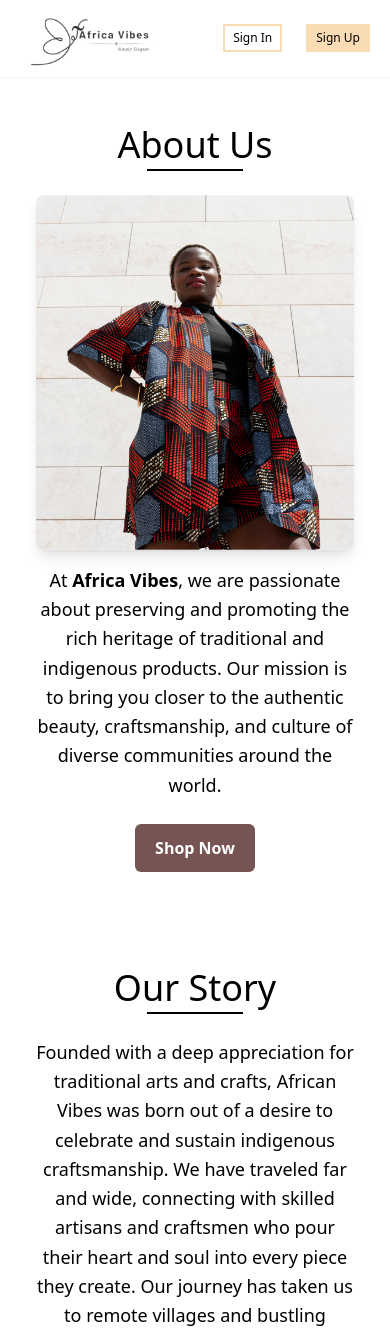
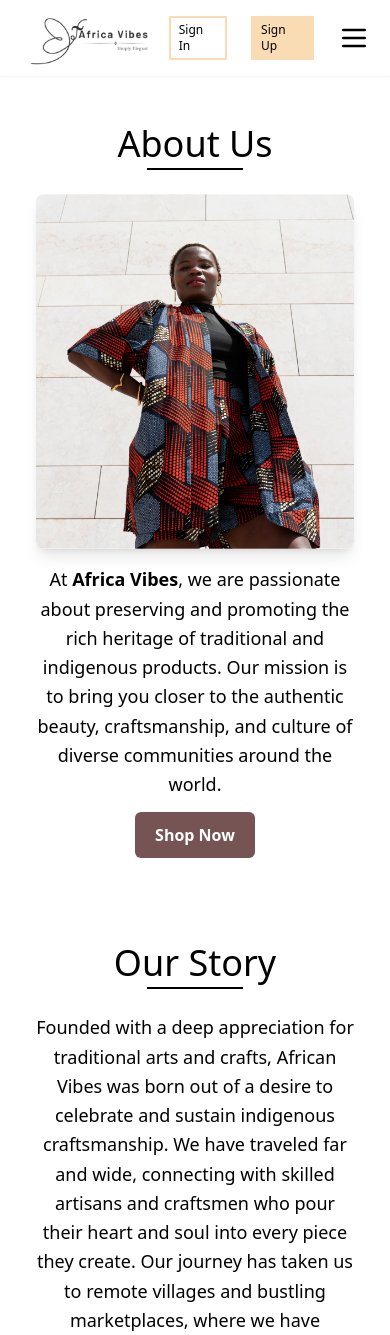
Before and after one commit to iamzaidmohammed/africanvibes, a React (Vite) app: page /about in a window 390 px wide. Shown: the top 1335 px of the page. Built offline with nearby package versions, Linux system fonts and the light colour scheme.

Commit message:
Added links to products page

```diff
--- a/src/components/Navbar.jsx
+++ b/src/components/Navbar.jsx
@@ -79,6 +79,14 @@
               >
                 Sign Up
               </NavLink>
+
+              <div className="md:hidden flex items-center">
+                <Menu
+                  size={32}
+                  className="cursor-pointer"
+                  onClick={() => setToggleMenu(!toggleMenu)}
+                />
+              </div>
             </div>
           ) : (
             <div className="flex items-center gap-4">
@@ -104,7 +112,7 @@
       <div
         ref={menuRef}
         className={`fixed right-3 z-40 w-80 bg-gray-100 overflow-hidden flex flex-col lg:hidden gap-12  origin-top duration-700  ${
-          !toggleMenu ? "h-0" : "h-56"
+          !toggleMenu ? "h-0" : "h-44"
         }`}
       >
         <div className="px-5 pt-1">
@@ -112,7 +120,10 @@
             <NavLink to="/" className="w-full py-2 px-4 hover:bg-secondary">
               Home
             </NavLink>
-            <NavLink to="/shop" className="w-full py-2 px-4 hover:bg-secondary">
+            <NavLink
+              to="/shop/products"
+              className="w-full py-2 px-4 hover:bg-secondary"
+            >
               Shop
             </NavLink>
             <NavLink to="/blog" className="w-full py-2 px-4 hover:bg-secondary">
@@ -124,12 +135,6 @@
             >
               Contact Us
             </NavLink>
-            <NavLink
-              to="#"
-              className="w-full py-2 px-4 bg-secondary text-center"
-            >
-              Shop Now
-            </NavLink>
           </div>
         </div>
       </div>
--- a/src/pages/About.jsx
+++ b/src/pages/About.jsx
@@ -8,6 +8,7 @@
 import { GiReturnArrow } from "react-icons/gi";
 import { VscPackage } from "react-icons/vsc";
 import Footer from "../components/Footer.jsx";
+import { Link } from "react-router-dom";
 
 const About = () => {
   return (
@@ -27,16 +28,19 @@
               />
             </div>
             <div className="md:w-1/2 md:pl-10 text-center md:text-left">
-              <p className="mt-4 text-lg leading-relaxed">
+              <p className="mt-4 text-lg leading-relaxed mb-6">
                 At <strong>Africa Vibes</strong>, we are passionate about
                 preserving and promoting the rich heritage of traditional and
                 indigenous products. Our mission is to bring you closer to the
                 authentic beauty, craftsmanship, and culture of diverse
                 communities around the world.
               </p>
-              <button className="mt-6 px-5 py-3 bg-primary text-white font-semibold rounded-md">
+              <Link
+                to="/shop/products"
+                className="mt-6 px-5 py-3 bg-primary text-white font-semibold rounded-md"
+              >
                 Shop Now
-              </button>
+              </Link>
             </div>
           </div>
         </div>
--- a/src/pages/Home.jsx
+++ b/src/pages/Home.jsx
@@ -1,3 +1,4 @@
+import { Link } from "react-router-dom";
 import Hero from "../assets/hero.jpg";
 import SecImg from "../assets/sec-img.jpg";
 import Footer from "../components/Footer";
@@ -41,14 +42,17 @@
 
       <section className="bg-secondary p-6 md:px-12 rounded-lg flex items-center justify-between flex-col md:flex-row mt-6">
         <div className="max-w-md mb-4 md:mb-0">
-          <p className="text-lg text-gray-800">
+          <p className="text-lg text-gray-800 mb-4">
             Our platform celebrates the rich cultural heritage and craftsmanship
             of communities from around the world, offering you unique,
             handcrafted items that tell a story.
           </p>
-          <button className="mt-4 bg-primary text-white px-4 py-2 rounded-md">
+          <Link
+            to="/shop/products"
+            className="mt-4 bg-primary text-white px-4 py-2 rounded-md"
+          >
             Shop Now
-          </button>
+          </Link>
         </div>
         <img
           src={SecImg}
```
